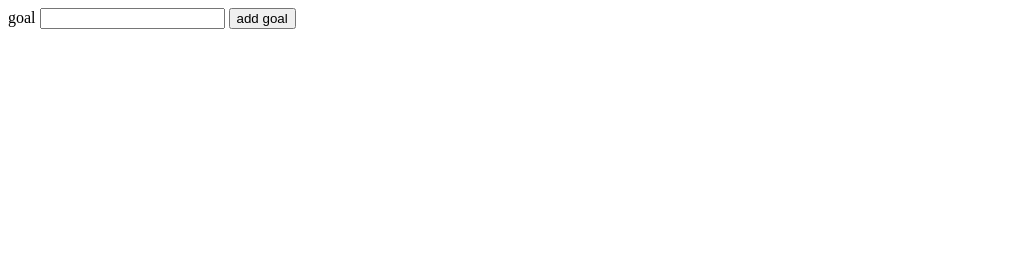
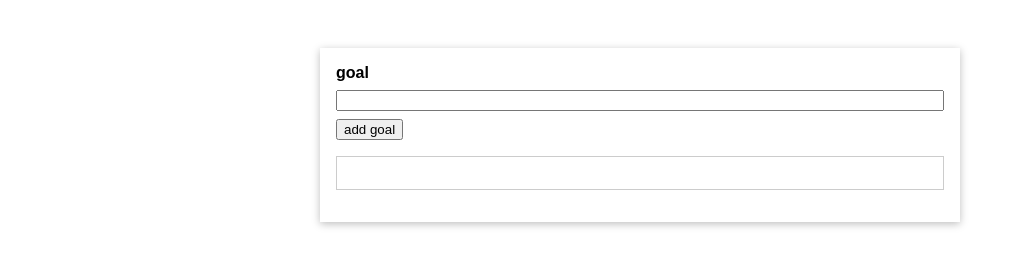
Before and after one commit to rahulbabu7/vueapp1, a plain HTML site: page index.html in a window 1280 px wide. Both pictures are taken after a click on the button "add goal". Shown: the whole page, without its empty margins (0-1019 px from the left). Drawn offline with nearby package versions, Linux system fonts and the light colour scheme.

Commit message:
created my first vue app using vue cdn

```diff
--- a/index.html
+++ b/index.html
@@ -1,23 +1,22 @@
 <!DOCTYPE html>
 <html lang="en">
   <head>
-    <meta charset="UTF-8">
-    <meta name="viewport" content="width=device-width, initial-scale=1.0">
+    <meta charset="UTF-8" />
+    <meta name="viewport" content="width=device-width, initial-scale=1.0" />
     <title>Vue App</title>
+    <link rel="stylesheet" href="style.css">
   </head>
   <body>
     <div class="app">
       <div>
         <label for="goal">goal</label>
-            <input type="text" id="goal"/>
-            <button>add goal</button>
+        <input type="text" id="goal" v-model="enteredValue" />
+        <button v-on:click="addGoal">add goal</button>
       </div>
       <ul>
-
+        <li v-for="goal in goals">{{goal}}</li>
       </ul>
-
     </div>
-
 
     <script src="https://unpkg.com/vue@3/dist/vue.global.js"></script>
     <script src="vue.js"></script>
--- /dev/null
+++ b/style.css
@@ -0,0 +1,40 @@
+* {
+    box-sizing: border-box;
+  }
+
+  html {
+    font-family: sans-serif;
+  }
+
+  body {
+    margin: 0;
+  }
+
+  .app {
+    margin: 3rem auto;
+    max-width: 40rem;
+    padding: 1rem;
+    box-shadow: 0 2px 8px rgba(0, 0, 0, 0.26);
+  }
+
+  label, input {
+    margin-bottom: 0.5rem;
+    display: block;
+    width: 100%;
+  }
+
+  label {
+    font-weight: bold;
+  }
+
+  ul {
+    list-style: none;
+    margin: 1rem 0;
+    padding: 0;
+  }
+
+  li {
+    margin: 1rem 0;
+    padding: 1rem;
+    border: 1px solid #ccc;
+  }
--- a/vue.js
+++ b/vue.js
@@ -0,0 +1,14 @@
+Vue.createApp({
+data(){
+    return {
+        goals:[],
+        enteredValue:' '
+    }
+},
+methods:{
+    addGoal(){
+        this.goals.push(this.enteredValue)
+        this.enteredValue=" "
+    }
+}
+}).mount('.app'); //if id is provided then use #
```
Lines whose indentation alone changed are shown as unchanged.
